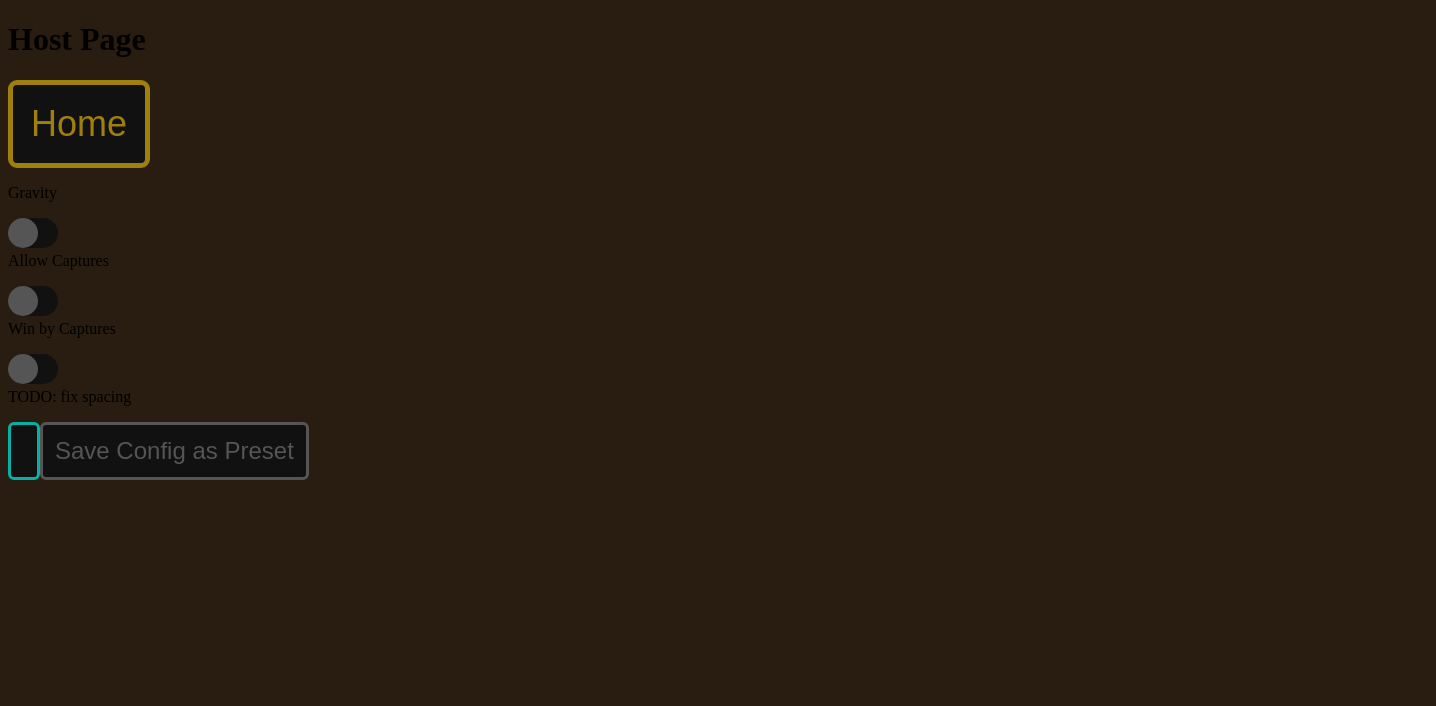
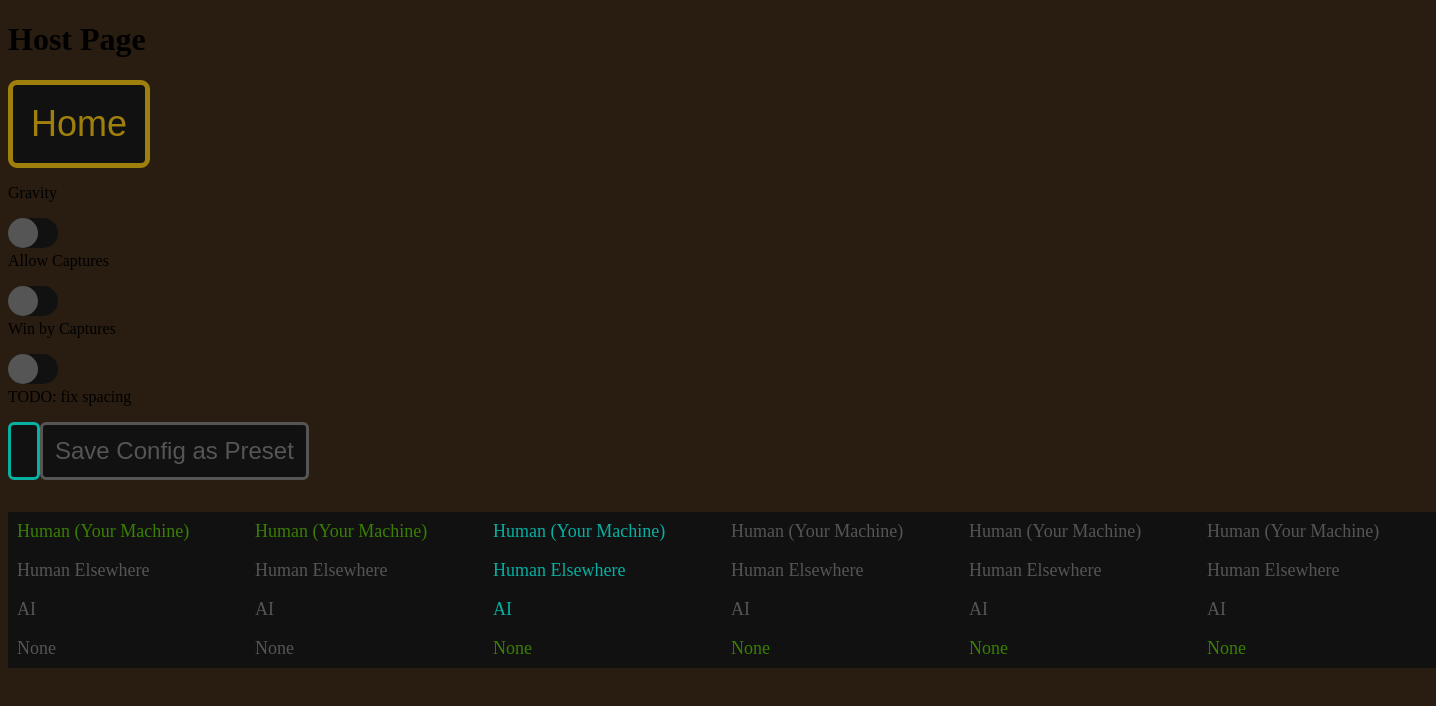
Before and after one commit to JustusHibshman/line-games, an Angular app in the folder client/: page /host in a window 1280 px wide. Shown: the top 706 px of the page, 1436 px wide, since content can reach past the window. Built offline with nearby package versions, Linux system fonts and the light colour scheme.

Commit message:
'Rough draft' of player selection system

```diff
--- /dev/null
+++ b/client/src/app/components/player-type-selector/player-type-selector.component.html
@@ -0,0 +1,20 @@
+<div>
+    <input type="radio" id="localHuman {{ formID() }}"   [name]="formID"
+        (change)="setValue(0)" [checked]="choice() == 0" [disabled]="disable()" >
+    <label for="localHuman {{ formID() }}" class="{{ lhc() }}" >Human (Your Machine)</label>
+</div>
+<div>
+    <input type="radio" id="distantHuman {{ formID() }}" [name]="formID"
+        (change)="setValue(1)" [checked]="choice() == 1" [disabled]="disable()" >
+    <label for="distantHuman {{ formID() }}" class="{{ dhc() }}" >Human Elsewhere</label>
+</div>
+<div>
+    <input type="radio" id="ai {{ formID() }}"           [name]="formID"
+        (change)="setValue(2)" [checked]="choice() == 2" [disabled]="disable()" >
+    <label for="ai {{ formID() }}" class="{{ aic() }}" >AI</label>
+</div>
+<div>
+    <input type="radio" id="none {{ formID() }}"         [name]="formID"
+        (change)="setValue(3)" [checked]="choice() == 3" [disabled]="disable()" >
+    <label for="none {{ formID() }}" class="{{ nc() }}" >None</label>
+</div>
--- /dev/null
+++ b/client/src/app/components/player-type-selector/player-type-selector.component.scss
@@ -0,0 +1,32 @@
+div {
+    font-size: 0;
+}
+
+input {
+    width:  0px;
+    height: 0px;
+    opacity: 0;
+    margin: 0;
+}
+
+label {
+    display: block;
+    padding: 9px;
+
+    width: 220px;
+    background-color: #111111;
+    font-size: 18px;
+
+}
+
+label.greenC {
+    color: #3a7f02;
+}
+
+label.grayC {
+    color: #555555;
+}
+
+label.blueC {
+    color: #06b0a2;
+}
--- /dev/null
+++ b/client/src/app/components/player-type-selector/player-type-selector.component.ts
@@ -0,0 +1,25 @@
+import { Component, computed, input, model } from '@angular/core';
+
+@Component({
+  selector: 'app-player-type-selector',
+  imports: [],
+  templateUrl: './player-type-selector.component.html',
+  styleUrl: './player-type-selector.component.scss'
+})
+export class PlayerTypeSelectorComponent {
+
+    choice  = model<number>();
+    disable = input<boolean>(false);
+    formID  = input.required<string>();
+
+    colorClasses = ["blueC", "grayC", "greenC", "greenC"];
+    lhc = computed(() => this.colorClasses[((+ (this.choice() == 0)) * 2 + (+ this.disable()))]);
+    dhc = computed(() => this.colorClasses[((+ (this.choice() == 1)) * 2 + (+ this.disable()))]);
+    aic = computed(() => this.colorClasses[((+ (this.choice() == 2)) * 2 + (+ this.disable()))]);
+    nc  = computed(() => this.colorClasses[((+ (this.choice() == 3)) * 2 + (+ this.disable()))]);
+
+    setValue(n: number): void {
+        console.log(this.lhc);
+        this.choice.set(n);
+    }
+}
--- a/client/src/app/host/host.component.html
+++ b/client/src/app/host/host.component.html
@@ -16,3 +16,20 @@
 <p>TODO: fix spacing</p>
 <app-text-box [(text)]="configName" [maxLength]="20" />
 <app-action-button [text]="'Save Config as Preset'" [disable]="configName() == ''" (click)="saveConfigAsPreset()" />
+
+<br/><br/>
+
+<div class="playerTypeSelectors">
+    <span> <app-player-type-selector [(choice)]="playerTypes[0]" [formID]="'0'"
+                [disable]="ptDisabled[0]()" /> </span>
+    <span> <app-player-type-selector [(choice)]="playerTypes[1]" [formID]="'1'"
+                [disable]="ptDisabled[1]()" /> </span>
+    <span> <app-player-type-selector [(choice)]="playerTypes[2]" [formID]="'2'"
+                [disable]="ptDisabled[2]()" /> </span>
+    <span> <app-player-type-selector [(choice)]="playerTypes[3]" [formID]="'3'"
+                [disable]="ptDisabled[3]()" /> </span>
+    <span> <app-player-type-selector [(choice)]="playerTypes[4]" [formID]="'4'"
+                [disable]="ptDisabled[4]()" /> </span>
+    <span> <app-player-type-selector [(choice)]="playerTypes[5]" [formID]="'5'"
+                [disable]="ptDisabled[5]()" /> </span>
+</div>
--- a/client/src/app/host/host.component.scss
+++ b/client/src/app/host/host.component.scss
@@ -0,0 +1,9 @@
+div.playerTypeSelectors {
+    width: 100%;
+    display: inline-flex;
+    justify-content: space-evenly;
+
+    span {
+        display: inline-flex;
+    }
+}
--- a/client/src/app/host/host.component.ts
+++ b/client/src/app/host/host.component.ts
@@ -1,22 +1,31 @@
-import { Component, signal } from '@angular/core';
+import { Component, computed, signal } from '@angular/core';
 import { ActionButtonComponent } from '@local-components/action-button/action-button.component';
 import { NavButtonComponent } from '@local-components/nav-button/nav-button.component';
+import { PlayerTypeSelectorComponent } from '@local-components/player-type-selector/player-type-selector.component';
 import { TextBoxComponent } from '@local-components/text-box/text-box.component';
 import { ToggleSwitchComponent } from '@local-components/toggle-switch/toggle-switch.component';
 
 @Component({
   selector: 'app-host',
-  imports: [ActionButtonComponent, NavButtonComponent,
+  imports: [ActionButtonComponent, NavButtonComponent, PlayerTypeSelectorComponent,
             TextBoxComponent, ToggleSwitchComponent],
   templateUrl: './host.component.html',
   styleUrl: './host.component.scss'
 })
 export class HostComponent {
-    gravity:       boolean = false;
+    gravity: boolean = false;
     allowCaptures = signal<boolean>(false);
     winByCaptures: boolean = false;
 
-    configName    = signal<string>("");
+    configName = signal<string>("");
+
+    playerTypes = [signal<number>(0), signal<number>(0), signal<number>(3),
+                   signal<number>(3), signal<number>(3), signal<number>(3)];
+    ptDisabled  = [signal<boolean>(true), signal<boolean>(true),
+                   computed(() => this.playerTypes[1]() == 3 || this.playerTypes[3]() != 3),
+                   computed(() => this.playerTypes[2]() == 3 || this.playerTypes[4]() != 3),
+                   computed(() => this.playerTypes[3]() == 3 || this.playerTypes[5]() != 3),
+                   computed(() => this.playerTypes[4]() == 3)]
 
     setGravity(event: boolean): void {
         this.gravity = event;
```
Also changed, not shown: 1 other file (tests, documents, lock files or other folders).
